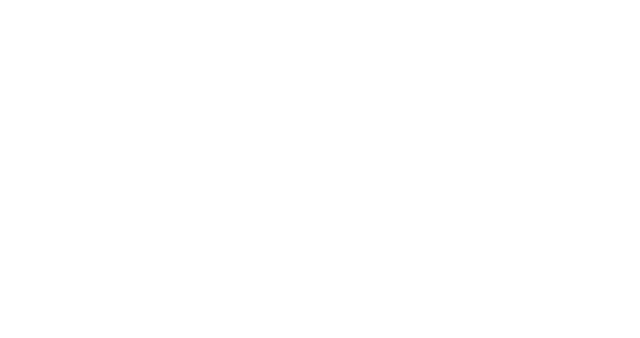
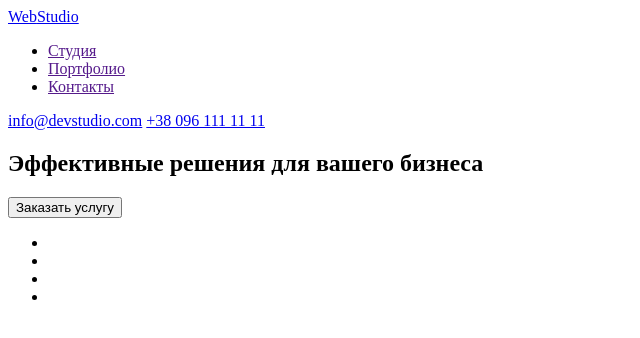
Before and after one commit to Tymur-Popov/goit-markup-hw-01, a plain HTML site: page index.html in a window 1280 px wide. Shown: the whole page, without its empty margins (0-640 px from the left). Drawn offline with Linux system fonts and the light colour scheme.

Commit message:
добавляет секции header и main

```diff
--- a/index.html
+++ b/index.html
@@ -1,5 +1,5 @@
 <!DOCTYPE html>
-<html lang="en">
+<html lang="ru">
 <head>
     <meta charset="UTF-8">
     <meta http-equiv="X-UA-Compatible" content="IE=edge">
@@ -10,10 +10,54 @@
 <body>
     <header>
         <nav>
+            <a href="./">
+                <span lang="ru">Web</span>Studio
+            </a>
+           <ul>
+               <li>
+                   <a href="">Студия</a>
+                </li>
+               <li>
+                   <a href="">Портфолио</a>
+                </li>
+               <li>
+                   <a href="">Контакты</a>
+                </li>
+            </ul>
+        </nav>
+        <a href="mailto:info@devstudio.com">info@devstudio.com</a>
+        <a href="tel:+380961111111">+38 096 111 11 11</a>
+    </header>
+
+    <main>
+        <!--HERO-->
+        <section>
+            <h1>Эффективные решения для вашего бизнеса</h1>
+            <button type="button">Заказать услугу</button>
+        </section>
+
+        <!--НАШИ КАЧЕСТВА-->
+        <section>
+            <h2 hidden>Наши качества</h2>
+            <ul>
+                <li>
+
+                </li>
+                <li>
+
+                </li>
+                <li>
+
+                </li>
+                <li>
+
+                </li>
+            </ul>
 
 
-        </nav>
-    </header>
+        </section>
+
+    </main>
 
 </body>
 </html>
```
